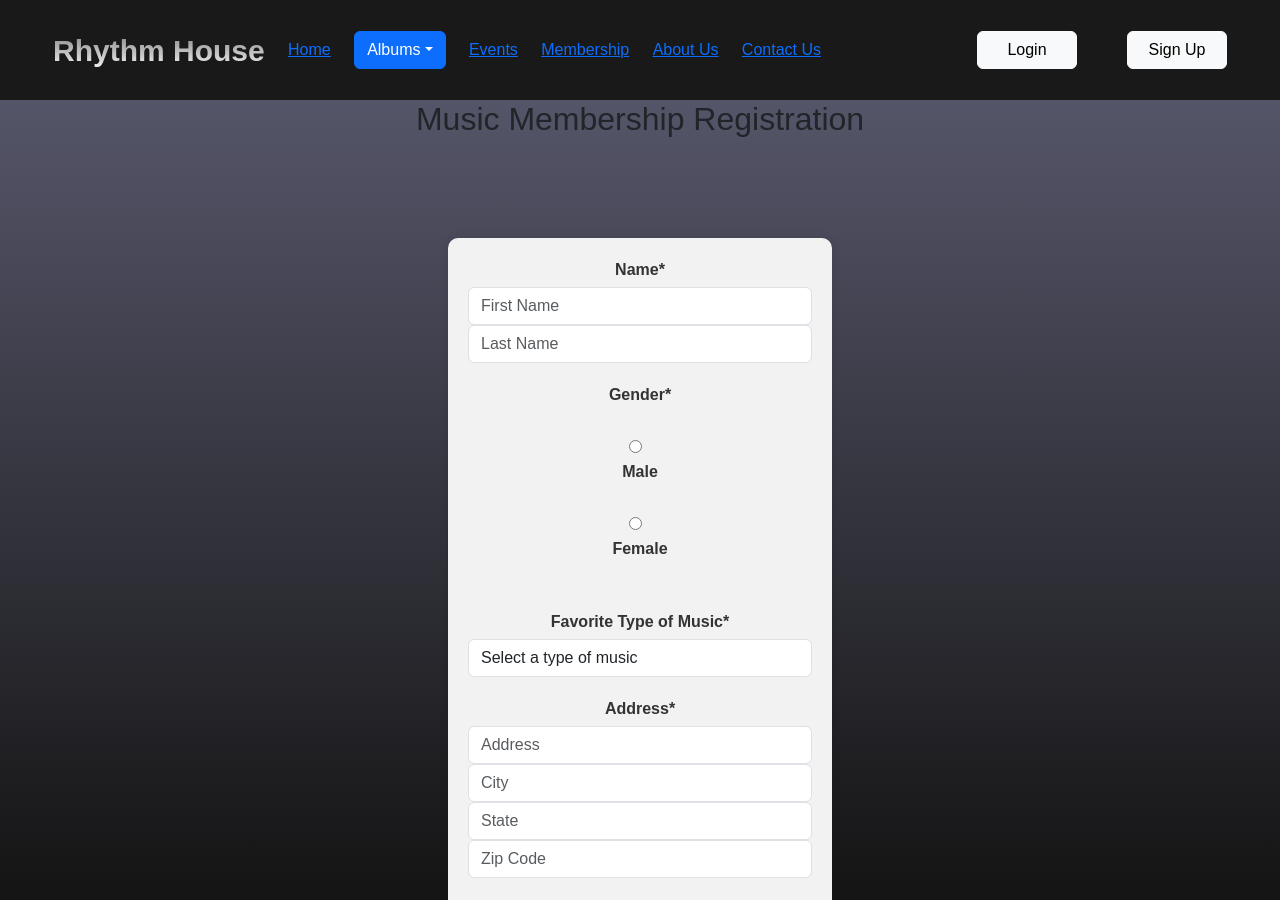
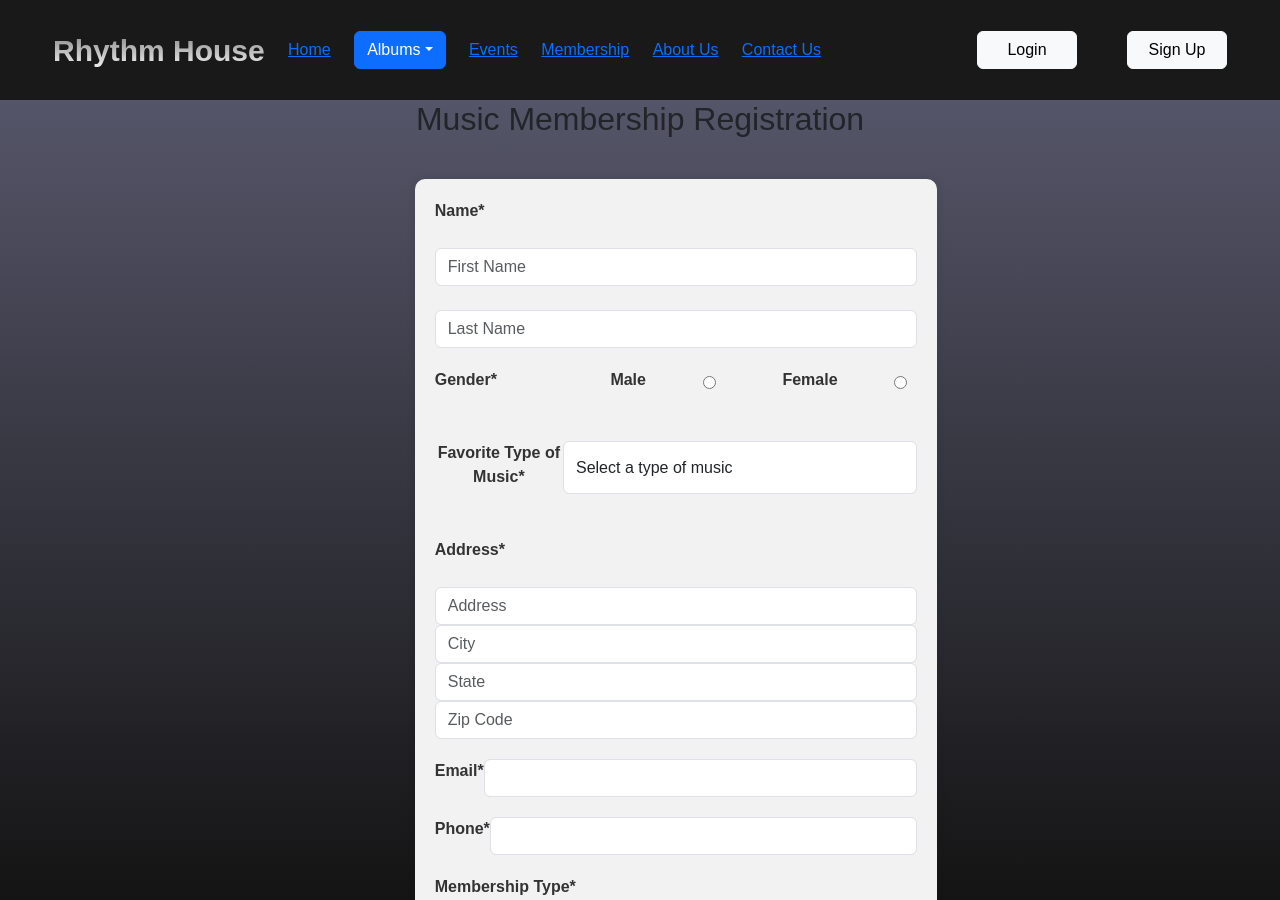
Before and after one commit to smolpenguin25/group5_rhythm_house, a React (Create React App) app in the folder project/: page /#/membership in a window 1280 px wide. Built offline with nearby package versions, Linux system fonts and the light colour scheme.

Commit message:
Update membership form with new CSS classes and styles.

```diff
--- a/project/src/Membership.jsx
+++ b/project/src/Membership.jsx
@@ -1,9 +1,10 @@
 
 import MembershipForm from "./MembershipForm";
-
+import './MembershipForm.css';
 function Membership() {
     return (
         <div className="login-background">
+        <h2>Music Membership Registration</h2>
             <MembershipForm/>
         </div>
     );
--- a/project/src/MembershipForm.css
+++ b/project/src/MembershipForm.css
@@ -1,4 +1,4 @@
-.form-background {
+.form-background-mem {
     background-color: #f2f2f2;
     padding: 20px;
     border-radius: 10px;
@@ -10,7 +10,7 @@
     padding-bottom: 30px; /* fixed padding-bottom */
   }
 
-  .form-background h2 {
+  .form-background-mem h2 {
     text-align: center;
     margin-bottom: 30px;
     color: #333;
@@ -18,6 +18,13 @@
 
   .form-group {
     margin-bottom: 20px;
+    display: flex;
+    justify-content: space-between;
+  }
+  .form-group-2 {
+    margin-bottom: 20px;
+
+
   }
 
   .form-group label {
@@ -35,7 +42,7 @@
     box-sizing: border-box;
   }
 
-  input[type="radio"] {
+  .form-group input[type="radio"] {
     margin-right: 10px;
   }
 
@@ -52,3 +59,9 @@
   button[type="submit"]:hover {
     background-color: #45a049;
   }
+  .contain{
+    position: relative;
+    top: -59px;
+    width: 1742px;
+    left: -195px;
+  }
--- a/project/src/MembershipForm.jsx
+++ b/project/src/MembershipForm.jsx
@@ -1,28 +1,48 @@
-import React from 'react';
-import './MembershipForm.css';
+import React from "react";
+import "./MembershipForm.css";
 
 const MembershipForm = () => {
   return (
     <div className="contain">
-      <h2>Music Membership Registration</h2>
-      <div className="form-background">
+      <div className="form-background-mem">
         <form action="">
-          <div className="form-group">
-            <label htmlFor="Name">Name*</label>
-            <input type="text" name="FirstName" placeholder="First Name" className="form-control" required />
-            <input type="text" name="LastName" placeholder="Last Name" className="form-control" required />
+          <div className="form-group-2">
+           <div className="form-group"><label htmlFor="Name">Name*</label></div>
+            <input
+              type="text"
+              name="FirstName"
+              placeholder="First Name"
+              className="form-control"
+              required
+            />
+            <br />
+            <input
+              type="text"
+              name="LastName"
+              placeholder="Last Name"
+              className="form-control"
+              required
+            />
           </div>
 
           <div className="form-group">
-            <label htmlFor="Gender">Gender*</label><br />
+            <label htmlFor="gender">Gender*</label>
+            <br />
+            <label htmlFor="male">Male</label>
             <input type="radio" id="male" name="gender" value="male" required />
-            <label htmlFor="male">Male</label><br />
-            <input type="radio" id="female" name="gender" value="female" required />
-            <label htmlFor="female">Female</label><br />
+            <label htmlFor="female">Female</label>
+            <input
+              type="radio"
+              id="female"
+              name="gender"
+              value="female"
+              required
+            />
           </div>
+          <br />
 
           <div className="form-group">
-          <label htmlFor="Instrument">Favorite Type of Music*</label>
+            <label htmlFor="Instrument">Favorite Type of Music*</label>
             <select name="Instrument" className="form-control" required>
               <option value="">Select a type of music</option>
               <option value="rock">Rock</option>
@@ -34,18 +54,49 @@ const MembershipForm = () => {
               <option value="other">Other</option>
             </select>
           </div>
+          <br />
 
-          <div className="form-group">
-            <label htmlFor="Address">Address*</label>
-            <input type="text" name="Address" placeholder="Address" className="form-control" required />
-            <input type="text" name="City" placeholder="City" className="form-control" required />
-            <input type="text" name="State" placeholder="State" className="form-control" required />
-            <input type="number" name="ZipCode" placeholder="Zip Code" className="form-control" required />
+          <div className="form-group-2">
+
+            <div className="form-group"><label htmlFor="Address">Address*</label></div>
+            <input
+              type="text"
+              name="Address"
+              placeholder="Address"
+              className="form-control"
+              required
+            />
+            <input
+              type="text"
+              name="City"
+              placeholder="City"
+              className="form-control"
+              required
+            />
+            <input
+              type="text"
+              name="State"
+              placeholder="State"
+              className="form-control"
+              required
+            />
+            <input
+              type="number"
+              name="ZipCode"
+              placeholder="Zip Code"
+              className="form-control"
+              required
+            />
           </div>
 
           <div className="form-group">
             <label htmlFor="Email">Email*</label>
-            <input type="email" name="Email" className="form-control" required />
+            <input
+              type="email"
+              name="Email"
+              className="form-control"
+              required
+            />
           </div>
 
           <div className="form-group">
@@ -53,17 +104,42 @@ const MembershipForm = () => {
             <input type="tel" name="Phone" className="form-control" required />
           </div>
 
-          <div className="form-group">
-            <label htmlFor="Membership">Membership Type*</label><br />
-            <input type="radio" id="Basic" name="membership" value="Basic" required />
-            <label htmlFor="Basic">Basic - $10/month</label><br />
-            <input type="radio" id="Premium" name="membership" value="Premium" required />
-            <label htmlFor="Premium">Premium - $20/month</label><br />
-            <input type="radio" id="Platinum" name="membership" value="Platinum" required />
-            <label htmlFor="Platinum">Platinum - $30/month</label><br />
+          <div className="form-group-2">
+
+            <div className="form-group"> <label htmlFor="Membership">Membership Type*</label></div>
+
+            <input
+              type="radio"
+              id="Basic"
+              name="membership"
+              value="Basic"
+              required
+            />
+            <label htmlFor="Basic">Basic - $10/month</label>
+            <br />
+            <input
+              type="radio"
+              id="Premium"
+              name="membership"
+              value="Premium"
+              required
+            />
+            <label htmlFor="Premium">Premium - $20/month</label>
+            <br />
+            <input
+              type="radio"
+              id="Platinum"
+              name="membership"
+              value="Platinum"
+              required
+            />
+            <label htmlFor="Platinum">Platinum - $30/month</label>
+            <br />
           </div>
 
-          <button type="submit" className="btn btn-primary">Submit</button>
+          <button type="submit" className="btn btn-primary">
+            Submit
+          </button>
         </form>
       </div>
     </div>
```
